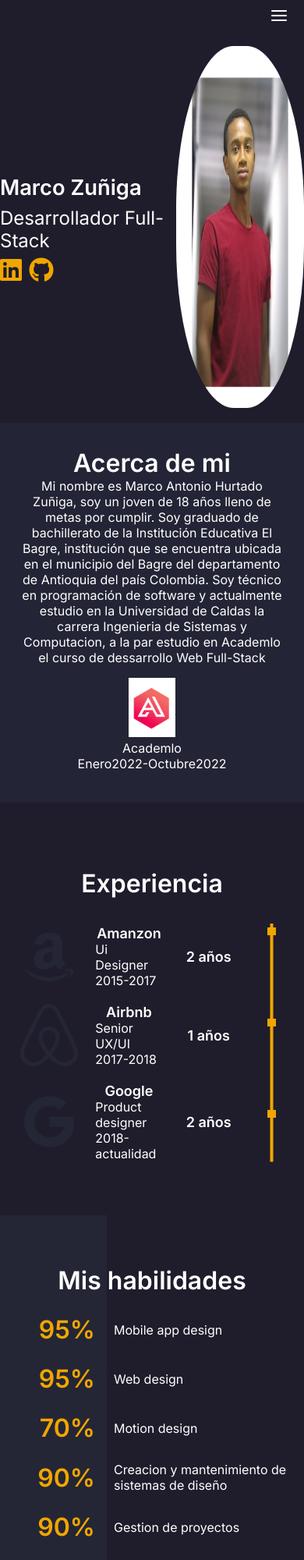
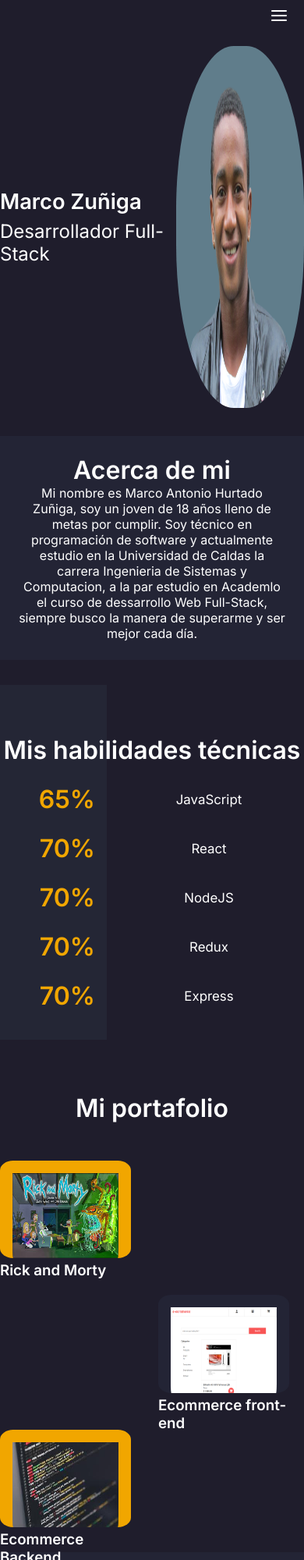
Before and after one commit to mahz24/Mi-portafolio, a plain HTML site: page index.html in a window 390 px wide. Shown: the top 2000 px of the page at 78% size. Drawn offline with Linux system fonts and the light colour scheme.

Commit message:
Faltan algunas cositas

```diff
--- a/index.html
+++ b/index.html
@@ -21,7 +21,6 @@
             <ul>
                 <li> <a class="active" href="#home">Home</a></li>
                 <li> <a href="#aboutme">Acerca de mi</a></li>
-                <li> <a href="#experiencia">Experiencia</a></li>
                 <li> <a href="#habilidades">Mis habilidades</a></li>
                 <li> <a href="#portafolio">Mi Portafolio</a></li>
                 <li> <a href="#contacto">Contacto</a></li>
@@ -32,97 +31,78 @@
       <div class="home-info">
 				<h1>Marco Zuñiga</h1>
         <p>Desarrollador Full-Stack</p>
-        <div class="social-icon-wrapper">
-					<a href="https://www.linkedin.com/in/marco-hurtado-29b938200/"><i class="fa-brands fa-linkedin"></i></a>
-					<a href="https://github.com/mahz24"><i class="fa-brands fa-github"></i></a>
-        </div>
       </div>
-      <div class="img"><img src="./assets/png_20220217_211201_0000.png" alt="" id="imagen-home"></div>
+      <div class="img"><img src="./assets/image_profile.png" alt="" id="imagen-home"></div>
     </section>
     <section id="aboutme">
         <h2>Acerca de mi</h2>
         <p>
             Mi nombre es Marco Antonio Hurtado Zuñiga, soy un joven de 18 años lleno de metas por cumplir.
-            Soy graduado de bachillerato de la Institución Educativa El Bagre, institución que se encuentra
-            ubicada en el municipio del Bagre del departamento de Antioquia del país Colombia.
             Soy técnico en programación de software y actualmente estudio en la Universidad de Caldas la
             carrera Ingenieria de Sistemas y Computacion, a la par estudio en Academlo el curso de
-            dessarrollo Web Full-Stack
+            dessarrollo Web Full-Stack, siempre busco la manera de superarme y ser mejor cada día.
         </p>
-        <div class="academic-wrapper">
-            <div class="academic-card">
-                <img src="./assets/Logos-Imágenes/logo_academlo 5.jpg" alt="">
-                <p>Academlo</p>
-                <p>Enero2022-Octubre2022</p>
-            </div>
-        </div>
-    </section>
-    <section id="experiencia">
-        <h2>Experiencia</h2>
-        <img src="./assets/Íconos/ant-design_amazon-outlined.svg" alt="">
-        <div>
-            <h3>Amanzon</h3>
-            <p> Ui Designer</p>
-            <p>2015-2017</p>
-        </div>
-        <h3>2 años</h3>
-        <img src="./assets/Vectores/Group 35.svg" class="barra" alt="">
-        <img src="./assets/Íconos/cib_airbnb.svg" alt="">
-        <div>
-            <h3>Airbnb</h3>
-            <p>Senior UX/UI</p>
-            <p>2017-2018</p>
-        </div>
-        <h3>1 años</h3>
-        <img src="./assets/Íconos/akar-icons_google-fill.svg" alt="">
-        <div>
-            <h3>Google</h3>
-            <p>Product designer</p>
-            <p>2018-actualidad</p>
-        </div>
-        <h3>2 años</h3>
+
     </section>
     <img src="./assets/Vectores/Rectangle 34-1.svg" class="dev" alt="">
     <section id="habilidades">
-        <h2>Mis habilidades</h2>
-        <p class="color-hab"> 95%</p>
-        <p class="posicion"> Mobile app design</p>
-        <p class="color-hab"> 95% </p>
-        <p class="posicion"> Web design</p>
+        <h2>Mis habilidades técnicas</h2>
+        <p class="color-hab"> 65%</p>
+        <p class="posicion"> JavaScript</p>
+        <p class="color-hab"> 70% </p>
+        <p class="posicion"> React</p>
         <p class="color-hab"> 70%</p>
-        <p class="posicion"> Motion design</p>
-        <p class="color-hab">90%</p>
-        <p class="posicion"> Creacion y mantenimiento de sistemas de diseño</p>
-        <p class="color-hab">90%</p>
-        <p class="posicion"> Gestion de proyectos</p>
+        <p class="posicion"> NodeJS</p>
+        <p class="color-hab">70%</p>
+        <p class="posicion"> Redux</p>
+        <p class="color-hab">70%</p>
+        <p class="posicion"> Express</p>
     </section>
     <section id="portafolio">
         <h2>Mi portafolio</h2>
         <div class="img-port1">
-            <img src="./assets/Logos-Imágenes/image 9-1.jpg" alt="">
-            <h3>Ecommecer Skincare</h3>
+            <img src="./assets/images rick.jpg" alt="">
+            <a href="https://rick-and-morty-simple.netlify.app">
+						<h3>Rick and Morty</h3>
+					</a>
         </div>
         <div class="img-port2">
-            <img src="./assets/Logos-Imágenes/image 10.jpg" alt="">
-            <h3>Training at home app</h3>
+            <img src="./assets/Screenshot 2022-06-08 193456.png" alt="">
+						<a href="https://ecommerce-mf.netlify.app"><h3>Ecommerce front-end</h3></a>
+
         </div>
         <div class="img-port3">
-            <img src="./assets/Logos-Imágenes/image 11.jpg" alt="">
-            <h3>Personl writer</h3>
+            <img src="./assets/images.jpg" alt="">
+						<a href="https://github.com/mahz24/ecommerce-node-mahz"><h3>Ecommerce Backend</h3></a>
+
         </div>
     </section>
     <section id="contacto">
         <h2>Contacto</h2>
-        <div class="contact1">
-            <img class="icono" src="./assets/Íconos/phone 3.svg" alt="">
-            <h4>Numero celular</h4>
-            <p class="p">3112440426 </p>
-        </div>
-        <div class="contact2">
-            <img class="icono" src="./assets/Íconos/mail 3.svg" alt="">
-            <h4>Mail</h4>
-            <p class="p">marcozuniga05@outlook.com</p>
-        </div>
+				<div class="contact-info">
+					<div class="contact2">
+						<div class="call">
+            	<img class="icono" src="./assets/Íconos/phone 3.svg" alt="">
+            	<p class="p">+57 3112440426 </p>
+        		</div>
+        		<div class="call">
+            	<img class="icono" src="./assets/Íconos/mail 3.svg" alt="">
+            	<p class="p">marcohurtado358@gmail.com</p>
+        		</div>
+					</div>
+					<div class="contact1">
+						<div class="icons">
+							<a href="https://github.com/mahz24"><i class="fa-brands fa-github"></i></a>
+        		</div>
+						<div class="icons">
+							<a href="https://www.linkedin.com/in/marco-hurtado-29b938200/"><i class="fa-brands fa-linkedin"></i></a>
+						</div>
+						<div class="icons">
+							<a href="./assets/Curriculum Marco Zuñiga.pdf"><i class="fa-regular fa-file-csv"></i></a>
+						</div>
+					</div>
+				</div>
+
     </section>
     <footer>
         <p>Hecho con  <img src="https://cdn-icons-png.flaticon.com/128/535/535234.png" alt="">  en Academlo</p>
--- a/styles/styles.css
+++ b/styles/styles.css
@@ -69,6 +69,7 @@ ul>li>a{
 
 ul>li>a:hover{
     color: var(--accent-color);
+    font-size: 4vw;
 }
 
 .active{
@@ -79,7 +80,7 @@ ul>li>a:hover{
 
 #home{
 	width: 100%;
-  display: flex;
+    display: flex;
 	justify-content: space-around;
 	align-items: center;
 	margin: 15px 0
@@ -104,7 +105,7 @@ ul>li>a:hover{
     width: 42vw;
     height: 55vh;
 		border-radius: 45%;
- }
+}
 
 .social-icon-wrapper{
 	margin-top: 7px;
@@ -122,7 +123,7 @@ i{
     background-color: var(--main-color);
     text-align: center;
     padding: 1.5rem;
-    padding-top: 2rem;
+	margin: 2rem 0;
 }
 
 #aboutme>div{
@@ -142,42 +143,13 @@ h2{
 
 }
 
-/* Experiencia */
-#experiencia{
-    display: grid;
-    justify-items: center;
-    align-items: center;
-    grid-template-columns: repeat(3, 1fr) 0.5fr;
-    margin: 3rem 0;
-    padding: 20px;
-    gap: 1rem;
-}
-
-#experiencia>h2{
-    text-align: center;
-    margin: 1rem;
-    grid-column: 1 / 5;
-}
-
-.barra{
-    grid-column: 4 / 5;
-    grid-row: 2 / 5 ;
-
-}
-
-
-h3{
-    text-align: center;
-    font-size: 18px;
-}
-
 /* Habilidades */
 #habilidades{
     display: grid;
     grid-template-columns: 1fr 2fr;
     justify-items: end;
     align-items: center;
-    margin: 3rem 0;
+    margin: 1vh 0;
     padding-top: 4rem;
     padding-bottom: 4rem;
     gap: 24px;
@@ -189,7 +161,8 @@ h3{
 }
 
 .posicion{
-    justify-self: start;
+    justify-self: center;
+		font-size: 2vmax;
 }
 
 .color-hab{
@@ -202,6 +175,7 @@ h3{
     position: absolute;
     z-index: -1;
     right: 65vw;
+
 }
 
 
@@ -212,7 +186,7 @@ h3{
     display: grid;
     grid-template-columns: repeat(2, 1fr);
     grid-template-rows: .25fr repeat(3, 1fr);
-    margin: 5%;
+
     gap: 1rem;
 }
 
@@ -226,6 +200,8 @@ h3{
     width: 90% !important;
     height: 80% !important;
     padding: 1rem 1rem 0 1rem;
+    border-radius: 10%;
+
     background-color: var(--accent-color);
 }
 
@@ -235,6 +211,7 @@ h3{
     grid-column: 1 / 3;
     grid-row: 3 / 4;
     padding: 1rem 1rem 0 1rem;
+    border-radius: 10%;
     background-color: var(--main-color);
 }
 
@@ -242,6 +219,7 @@ h3{
     width: 90% !important;
     height: 80% !important;
     padding: 1rem 1rem 0 1rem;
+    border-radius: 10%;
     background-color: var(--accent-color);
 
 }
@@ -258,45 +236,59 @@ h3{
     grid-row: 4 / 5;
 }
 
-/* contacto */
+a{
+    text-decoration: none;
+    width: 100%;
 
-#contacto{
-    display: grid;
-    grid-template-columns: repeat(2, 1fr);
-    grid-template-rows: .5fr repeat(2, 1fr);
-    margin: 5%;
-    gap: 1rem;
-    background-color: var(--main-color);
 }
 
-#contacto>h2{
-    grid-column: 1 / 3;
-    text-align: center;
+a>h3{
+    color: #fff;
 }
 
-#contacto>.contact1{
-    grid-column: 1 / 2;
-    grid-row: 2 / 3;
-    margin: auto;
+/* contacto */
+#contacto{
+    width: 100%;
+    padding: 1.5rem;
+    background-color: var(--main-color);
+    display: flex;
+    flex-direction: column;
+    align-items: center;
 }
 
-#contacto>.contact2{
-    grid-column: 2 / 3;
-    grid-row: 2 / 4;
-    margin: auto;
-    left: 0;
+.contact-info{
+    display: flex;
+    flex-direction: column;
 }
 
-#contacto>.contact1>.icono{
-    width: 80%;
+.contact1{
+    display: flex;
+    justify-content: center;
+    margin-top: 8px;
+}
+.icons>a>i{
+    margin: 10px;
 }
 
-#contacto>.contact2>.icono{
-    width: 40%;
+.icons>a>i:hover{
+    font-size: 40px;
 }
-.p{
-    font-size: 100%;
+
+.contact2{
+    display: flex;
+    justify-content: space-between;
+    margin-top: 8px;
 }
+
+.call{
+    margin: 8px;
+    display: flex;
+    flex-direction: column;
+    align-items: center;
+}
+
+
+
 
 /* footer */
 * footer{
@@ -325,6 +317,11 @@ footer>p>img{
         margin: 2rem;
         font-size: 1.5rem;
         font-weight: 100;
+    }
+
+    ul>li>a:hover{
+        color: var(--accent-color);
+        font-size: 2vw;
     }
 
     #name{
```
Also changed, not shown: assets/Screenshot 2022-06-08 193456.png (added), assets/image_profile.png (added), assets/images rick.jpg (added), assets/images.jpg (added), 1 other file.
